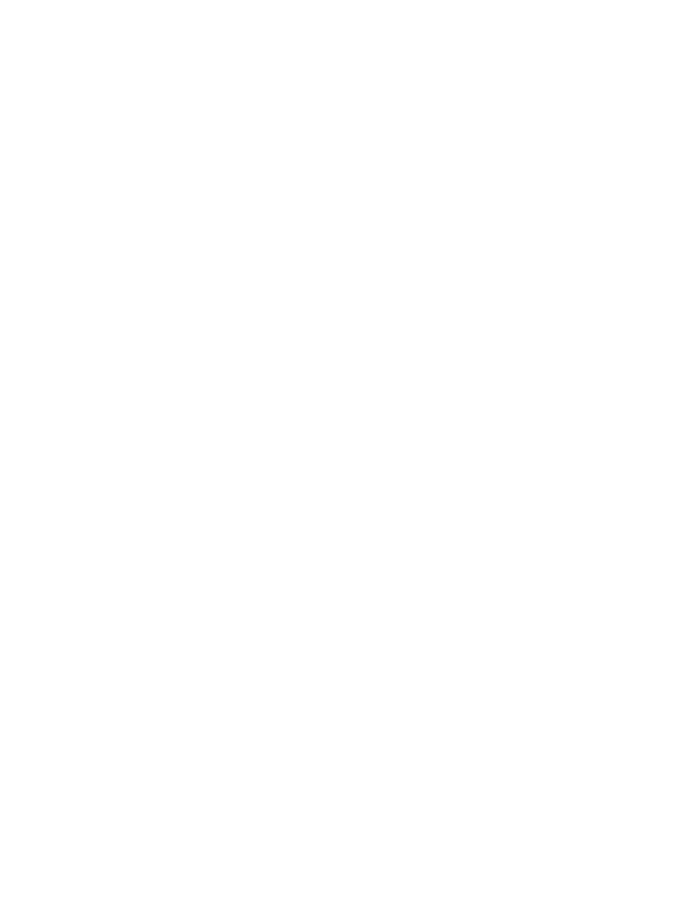
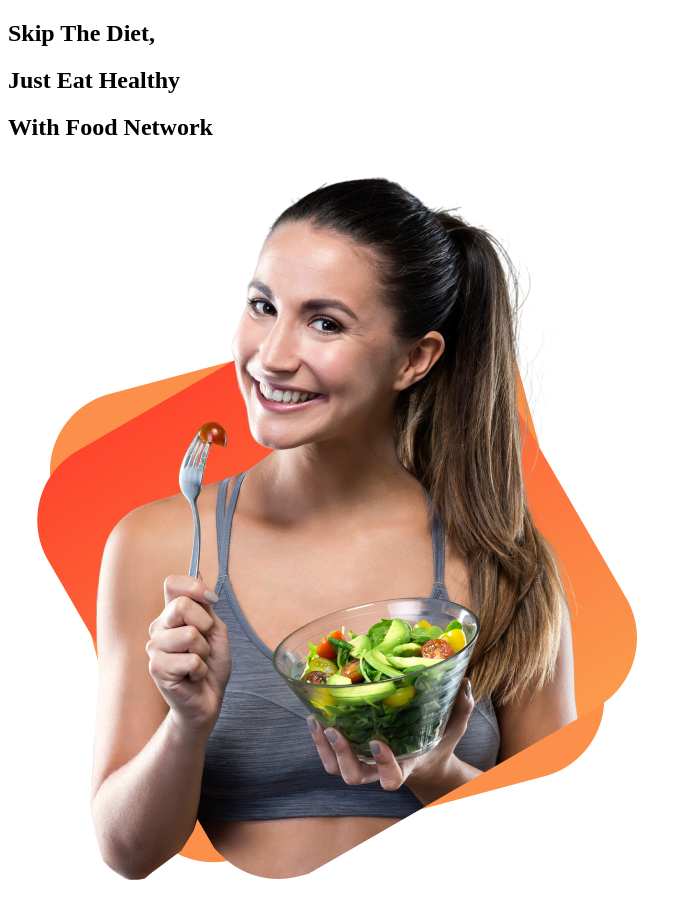
Before and after one commit to masudrana-phero/food-networks, a plain HTML site: page index.html in a window 1280 px wide. Shown: the whole page, without its empty margins (0-692 px from the left). Before the commit the page ends 800 px from the top, so only its background shows below. Drawn offline with Linux system fonts and the light colour scheme.

Commit message:
food network added

```diff
--- a/index.html
+++ b/index.html
@@ -5,11 +5,22 @@
     <meta charset="UTF-8">
     <meta http-equiv="X-UA-Compatible" content="IE=edge">
     <meta name="viewport" content="width=device-width, initial-scale=1.0">
-    <title>Allah Huakbar</title>
+    <title>Food Network</title>
 </head>
 
 <body>
-
+    <section id="food_network">
+        <div class="inner_food_network container">
+            <div class="description_area">
+                <h1><span>Skip</span> The Diet, </h1>
+                <h1>Just Eat Healthy</h1>
+                <h1>With Food Network</h1>
+            </div>
+            <div class="image_area">
+                <img src="img/Group 8425.png" alt="girl">
+            </div>
+        </div>
+    </section>
 </body>
 
 </html>
```
Also changed, not shown: img/Group 8425.png (added).
